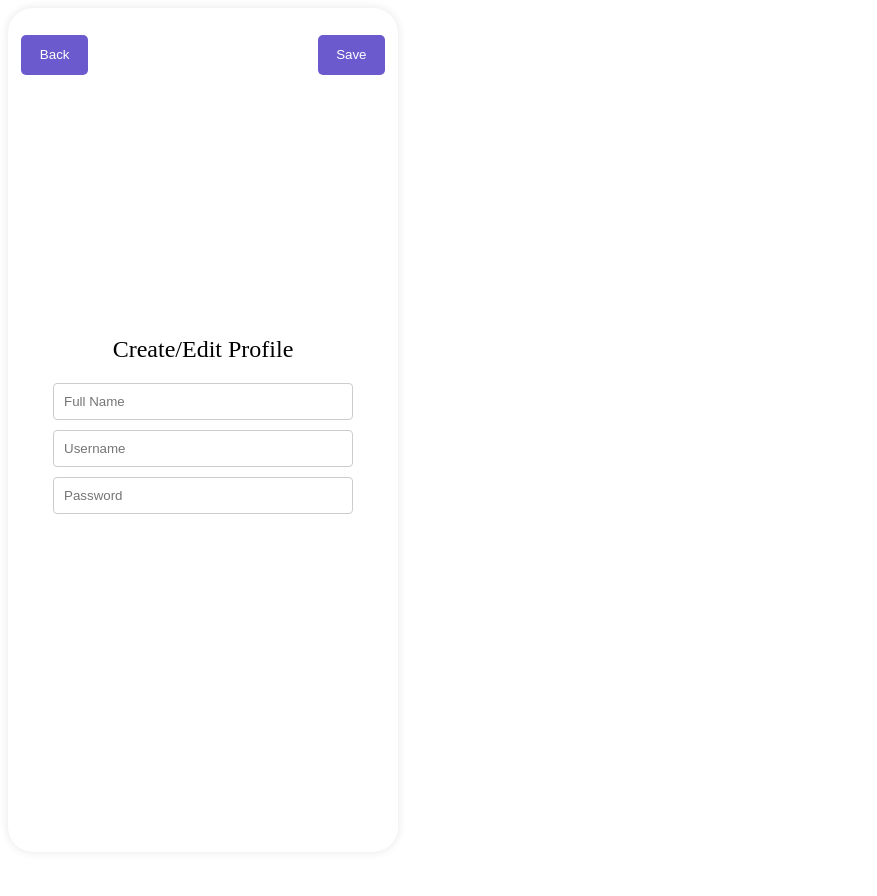
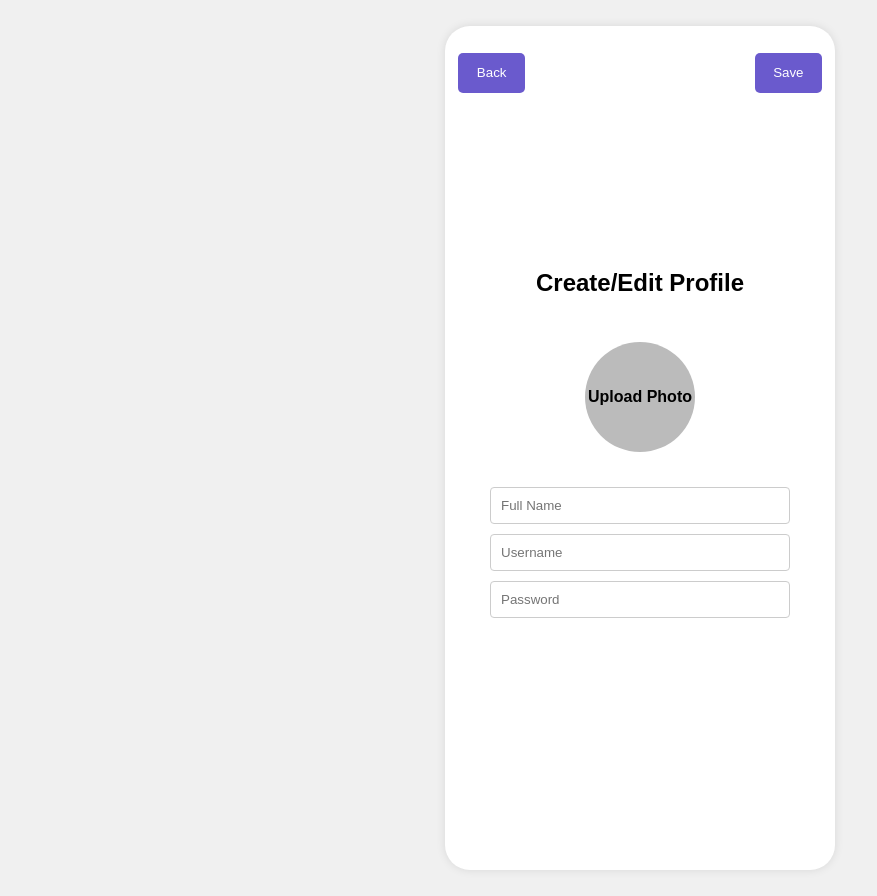
Before and after one commit to software-students-fall2023/2-web-app-exercise-team-2, a Python web app: template templates/createprofile.html in a window 1280 px wide. Shown: the whole page, without its empty margins (0-877 px from the left). Before the commit the page ends 514 px from the top, so only its background shows below. Run offline with Jinja, Linux system fonts and the light colour scheme; the template is opened without the code that fills it, so the values that code supplies are empty.

Commit message:
create Profile and view profile

```diff
--- a/templates/createprofile.html
+++ b/templates/createprofile.html
@@ -4,6 +4,15 @@
     <meta charset="UTF-8">
 </head>
 <style>
+    body {
+    font-family: Arial, sans-serif;
+    background-color: #f0f0f0;
+    display: flex;
+    justify-content: center;
+    align-items: center;
+    height: 110vh;
+    font-weight: bold;
+}
     .top-left {
     position: absolute;
     top: 2em;
@@ -37,12 +46,40 @@
     box-shadow: 0 0 10px rgba(0, 0, 0, 0.1);
     overflow: hidden;
 }
+.hiddenFileInput {
+            position: absolute;
+            width: 340px;
+            height: 160px;
+            border-radius: 5px;
+            opacity: 0;
+            background-color: black;
+        }
+
+.photoContainer {
+    border-radius: 5px;
+    width: 100%;
+    height: 10em;
+    border: none;
+    background-color: white;
+    color: grey;
+    cursor: pointer;
+    font-size: 16px;
+    margin: auto;
+    margin-bottom: 10px;
+    display: flex;
+    justify-content: center;
+    align-items: center;
+}
+
 .profilePhoto {
-  height: 75px;
-  width: 75px;
+  height: 110px;
+  width: 110px;
   background-color: #bbb;
   border-radius: 50%;
-  display: inline-block;
+  color: black;
+  justify-content: center;
+  align-items: center;
+  display: flex;
 }
 
 .input {
@@ -67,15 +104,23 @@
     padding: 5px;
 }
 
+
 </style>
 <div class="phone-container">
     <div class="container">
         <div class="title">Create/Edit Profile</div>
+        <div class="photoContainer">
+            <div class="profilePhoto">Upload Photo</div>
+            <input type="file" class="hiddenFileInput" accept="image/jpeg, image/png, image/gif, image/bmp"
+                placeholder="photo" />
+        </div>
         <input type="Full Name" class="input" placeholder="Full Name" required>
         <input type="text" class="input" placeholder="Username" required>
         <input type="password" class="input" placeholder="Password" required>
         <button class="top-left">Back</button>
         <button class="top-right">Save</button>
+
+
         </form>
     </div>
 </div>
```
Also changed, not shown: templates/viewProfile.html (+11 -0 lines).
